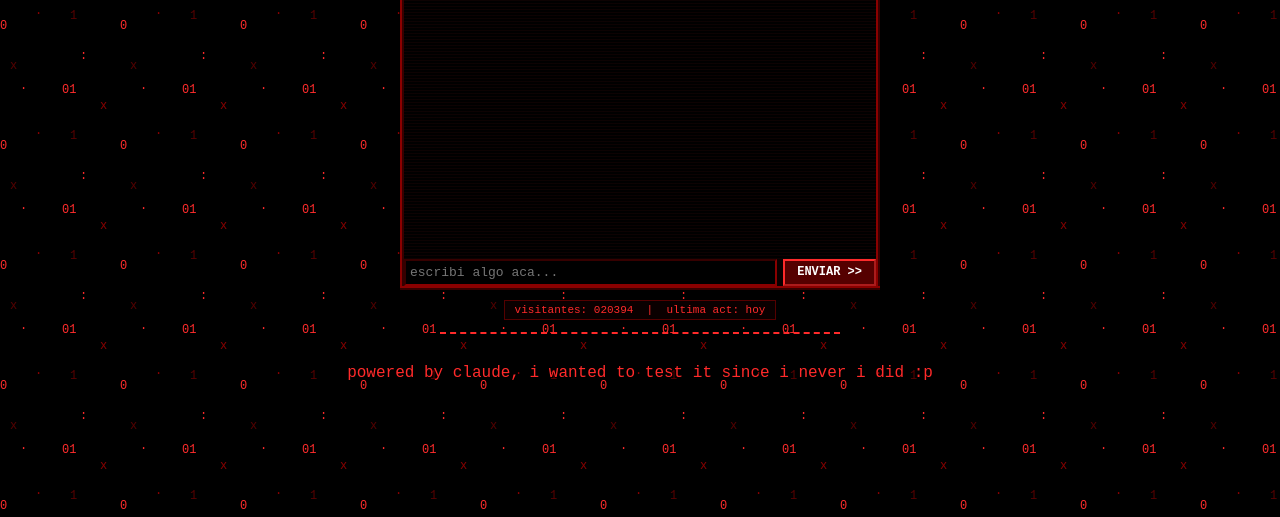
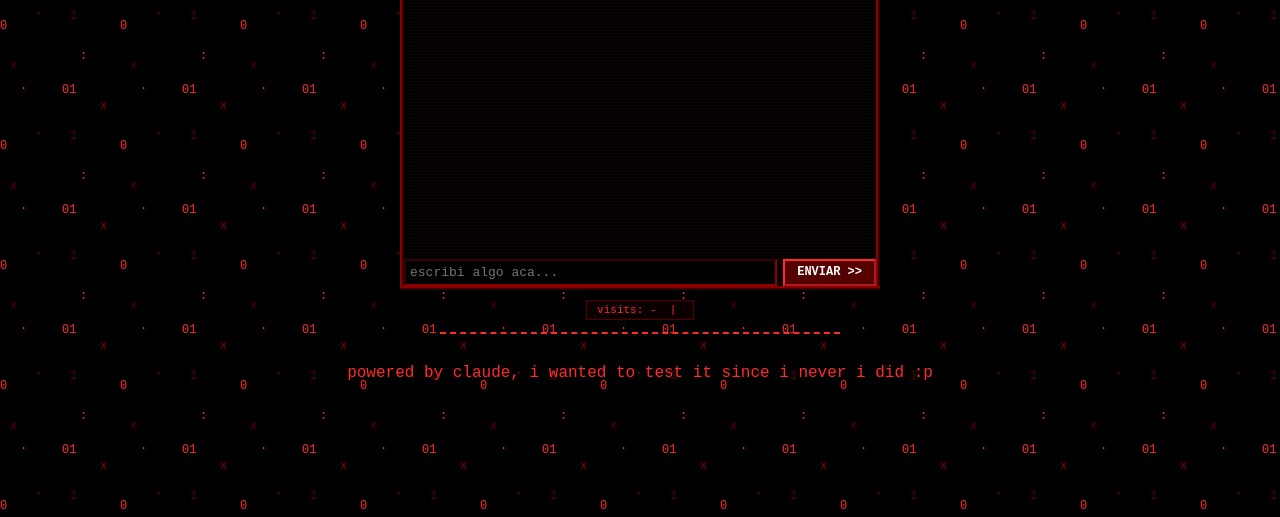
Before and after one commit to AikePetunia/yapping-chat, a website: page client/index.html in a window 1280 px wide. Shown: the part 283-800 px from the top of the page. Drawn offline with Linux system fonts and the light colour scheme.

```diff
--- a/client/index.html
+++ b/client/index.html
@@ -68,6 +68,9 @@
         .addEventListener("keydown", function (e) {
           if (e.key === "Enter") sendMessage();
         });
+
+        // todo: let messageCounter = document.querySelector('stat-counter');
+
     </script>
     <style>
       * {
@@ -312,7 +315,7 @@
           </table>
 
           <div class="stat-counter">
-            visitantes: 020394 &nbsp;|&nbsp; ultima act: hoy
+            visits: - &nbsp;|&nbsp;
           </div>
 
           <hr class="sep" />
```
